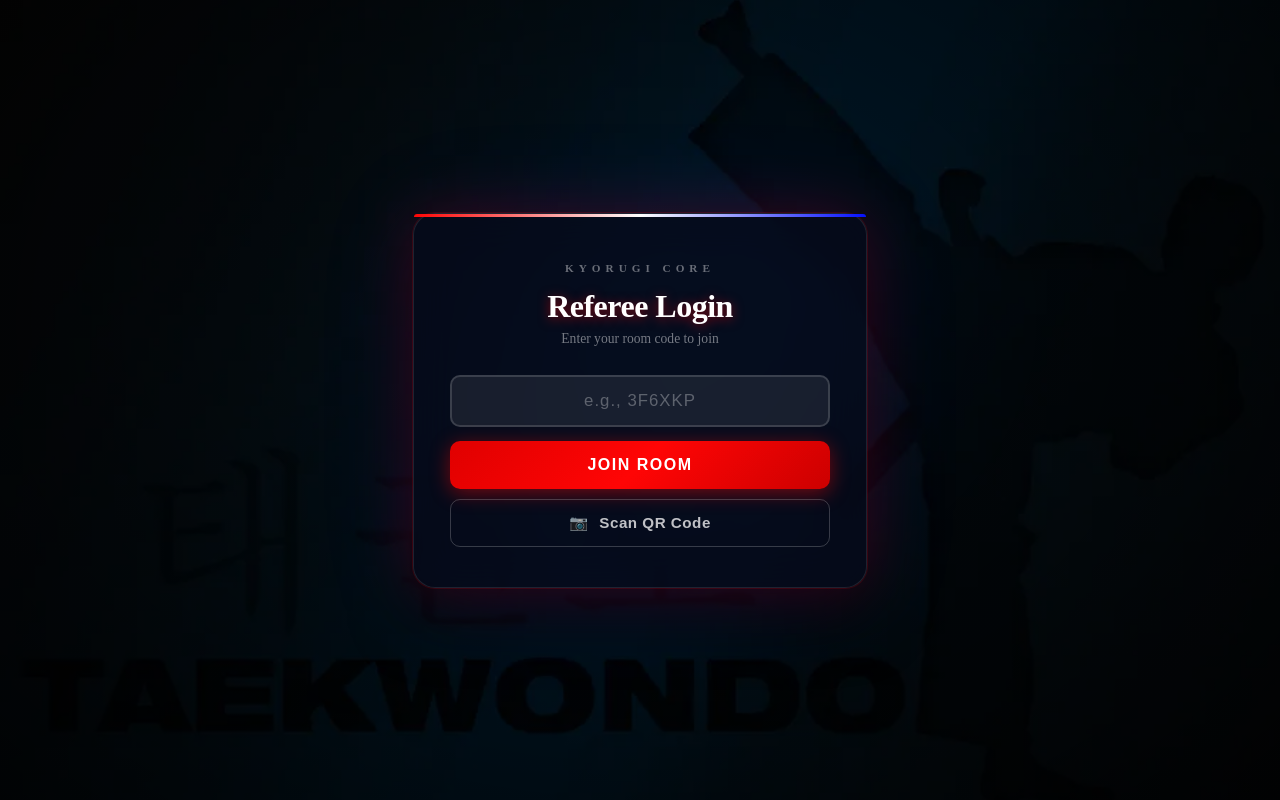
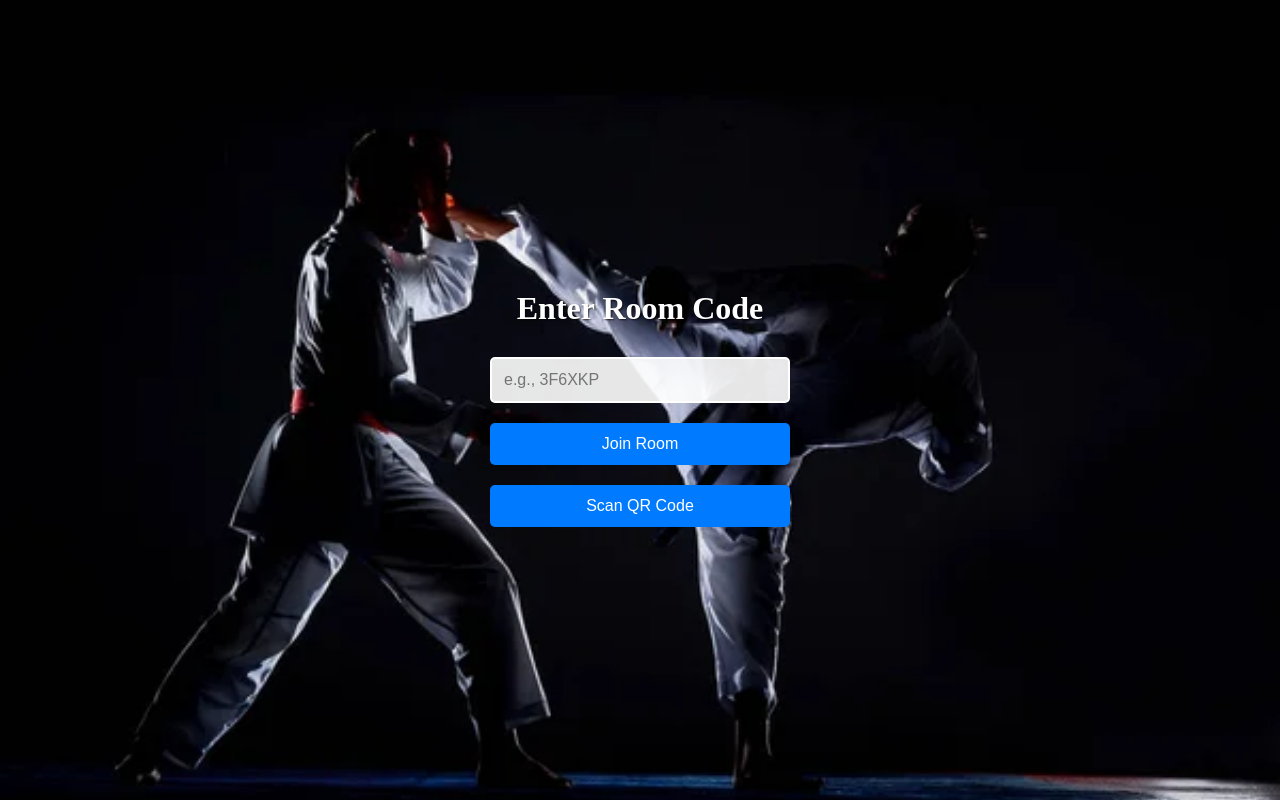
Before and after one commit to ChiranandanTM/kyorugicore-score-app, a React (Vite) app: page / in a window 1280 px wide. Built offline with nearby package versions, Linux system fonts and the light colour scheme.

Commit message:
Revert referee login page visual redesign

```diff
--- a/src/index.css
+++ b/src/index.css
@@ -22,9 +22,7 @@ html {
   position: absolute;
   width: 100%;
   height: 100%;
-  background:
-    radial-gradient(ellipse at 50% 40%, rgba(0,0,0,0.25) 0%, rgba(0,0,0,0.82) 100%),
-    url('/images/taekwondo-background.jpg') no-repeat center center;
+  background: url('/images/background1.jpg') no-repeat center center fixed;
   background-size: cover;
   display: flex;
   flex-direction: column;
@@ -32,140 +30,42 @@ html {
   align-items: center;
   z-index: 2;
   color: #fff;
-}
-
-/* Glassmorphism login card */
-.login-card {
-  background: rgba(8, 10, 28, 0.72);
-  backdrop-filter: blur(20px);
-  -webkit-backdrop-filter: blur(20px);
-  border-radius: 22px;
-  border: 1px solid rgba(255, 255, 255, 0.1);
-  padding: 48px 36px 40px;
-  width: 90%;
-  max-width: 380px;
-  display: flex;
-  flex-direction: column;
-  align-items: center;
-  position: relative;
-  box-shadow:
-    0 0 0 1px rgba(255, 5, 5, 0.15),
-    0 0 60px rgba(255, 5, 5, 0.2),
-    0 0 100px rgba(5, 17, 252, 0.12),
-    0 30px 60px rgba(0, 0, 0, 0.55);
-}
-
-/* Red-white-blue top accent bar */
-.login-card::before {
-  content: '';
-  position: absolute;
-  top: 0; left: 0; right: 0;
-  height: 3px;
-  border-radius: 22px 22px 0 0;
-  background: linear-gradient(90deg, #ff0505 0%, #ffffff 50%, #0511fc 100%);
-}
-
-.login-brand {
-  font-size: 0.7em;
-  font-weight: 800;
-  letter-spacing: 5px;
-  text-transform: uppercase;
-  color: rgba(255, 255, 255, 0.4);
-  margin-bottom: 14px;
+  text-shadow: 1px 1px 2px rgba(0, 0, 0, 0.7);
 }
 
 #roomEntry h2 {
   font-size: 2em;
-  font-weight: 800;
-  margin: 0 0 6px;
-  text-align: center;
-  letter-spacing: -0.5px;
-  text-shadow: 0 2px 12px rgba(255, 5, 5, 0.5);
-}
-
-.login-sub {
-  font-size: 0.85em;
-  color: rgba(255, 255, 255, 0.45);
-  margin: 0 0 28px;
-  text-align: center;
+  margin-bottom: 20px;
 }
 
 #roomEntry input {
-  padding: 14px 16px;
-  font-size: 1.05em;
-  font-weight: 600;
-  letter-spacing: 3px;
-  text-align: center;
-  border: 2px solid rgba(255, 255, 255, 0.15);
-  border-radius: 10px;
-  background: rgba(255, 255, 255, 0.08);
-  color: #fff;
-  width: 100%;
+  padding: 12px;
+  font-size: 1em;
+  border: 2px solid #fff;
+  border-radius: 5px;
+  background: rgba(255, 255, 255, 0.9);
+  width: 80%;
+  max-width: 300px;
+  margin: 10px auto;
   box-sizing: border-box;
-  margin-bottom: 14px;
-  outline: none;
-  transition: border-color 0.25s, background 0.25s;
 }
 
-#roomEntry input::placeholder {
-  color: rgba(255, 255, 255, 0.3);
-  letter-spacing: 1px;
-  font-weight: 400;
+#roomEntry button {
+  padding: 12px;
+  font-size: 1em;
+  border: none;
+  border-radius: 5px;
+  background: #007bff;
+  color: #fff;
+  width: 80%;
+  max-width: 300px;
+  margin: 10px auto;
+  cursor: pointer;
+  transition: background 0.3s ease;
 }
 
-#roomEntry input:focus {
-  border-color: rgba(255, 255, 255, 0.5);
-  background: rgba(255, 255, 255, 0.13);
-}
-
-.btn-join {
-  width: 100%;
-  padding: 15px;
-  font-size: 1em;
-  font-weight: 700;
-  letter-spacing: 1.5px;
-  text-transform: uppercase;
-  border: none;
-  border-radius: 10px;
-  background: linear-gradient(135deg, #e00000 0%, #ff0505 50%, #cc0000 100%);
-  color: #fff;
-  cursor: pointer;
-  margin-bottom: 10px;
-  box-shadow: 0 4px 20px rgba(255, 5, 5, 0.45);
-  transition: transform 0.15s, box-shadow 0.15s;
-}
-
-.btn-join:hover {
-  transform: translateY(-1px);
-  box-shadow: 0 6px 28px rgba(255, 5, 5, 0.6);
-}
-
-.btn-join:active {
-  transform: translateY(0);
-}
-
-.btn-scan {
-  width: 100%;
-  padding: 14px;
-  font-size: 0.95em;
-  font-weight: 600;
-  letter-spacing: 0.5px;
-  border: 1.5px solid rgba(255, 255, 255, 0.2);
-  border-radius: 10px;
-  background: transparent;
-  color: rgba(255, 255, 255, 0.75);
-  cursor: pointer;
-  transition: background 0.2s, border-color 0.2s, color 0.2s;
-}
-
-.btn-scan:hover {
-  background: rgba(255, 255, 255, 0.08);
-  border-color: rgba(255, 255, 255, 0.4);
-  color: #fff;
-}
-
-.scan-icon {
-  margin-right: 6px;
+#roomEntry button:hover {
+  background: #0056b3;
 }
 
 .container {
@@ -401,16 +301,23 @@ img {
   #roomEntry {
     width: 100vw;
     height: 100vh;
+    font-size: 16px;
     box-sizing: border-box;
-    padding: 16px;
-  }
-
-  .login-card {
-    padding: 36px 24px 28px;
+    padding: 20px;
   }
 
   #roomEntry h2 {
-    font-size: 1.6em;
+    font-size: 1.5em;
+  }
+
+  #roomEntry input,
+  #roomEntry button {
+    font-size: 1em;
+    padding: 10px;
+    width: 80%;
+    max-width: 300px;
+    margin: 10px auto;
+    display: block;
   }
 }
 
--- a/src/pages/RoomEntry.jsx
+++ b/src/pages/RoomEntry.jsx
@@ -87,11 +87,7 @@ export default function RoomEntry() {
 
   return (
     <div id="roomEntry">
-      <div className="login-card">
-        <div className="login-brand">KYORUGI CORE</div>
-        <h2>Referee Login</h2>
-        <p className="login-sub">Enter your room code to join</p>
-
+      <h2>Enter Room Code</h2>
       <input
         type="text"
         placeholder="e.g., 3F6XKP"
@@ -99,18 +95,9 @@ export default function RoomEntry() {
         onChange={(e) => setRoomCode(e.target.value.toUpperCase())}
         onKeyDown={handleKeyDown}
       />
-        <button className="btn-join" onClick={handleJoin}>Join Room</button>
-        <button className="btn-scan" onClick={() => setShowScanner(true)}>
-          <span className="scan-icon">&#x1F4F7;</span> Scan QR Code
-        </button>
-      </div>
-
-      {showScanner && (
-        <QRScanner
-          onScan={handleScan}
-          onClose={() => setShowScanner(false)}
-        />
-      )}
+      <button onClick={handleJoin}>Join Room</button>
+      <button onClick={() => setShowScanner(true)}>Scan QR Code</button>
+      {showScanner && <QRScanner onScan={handleScan} onClose={() => setShowScanner(false)} />}
     </div>
   );
 }
```
Lines whose indentation alone changed are shown as unchanged.
